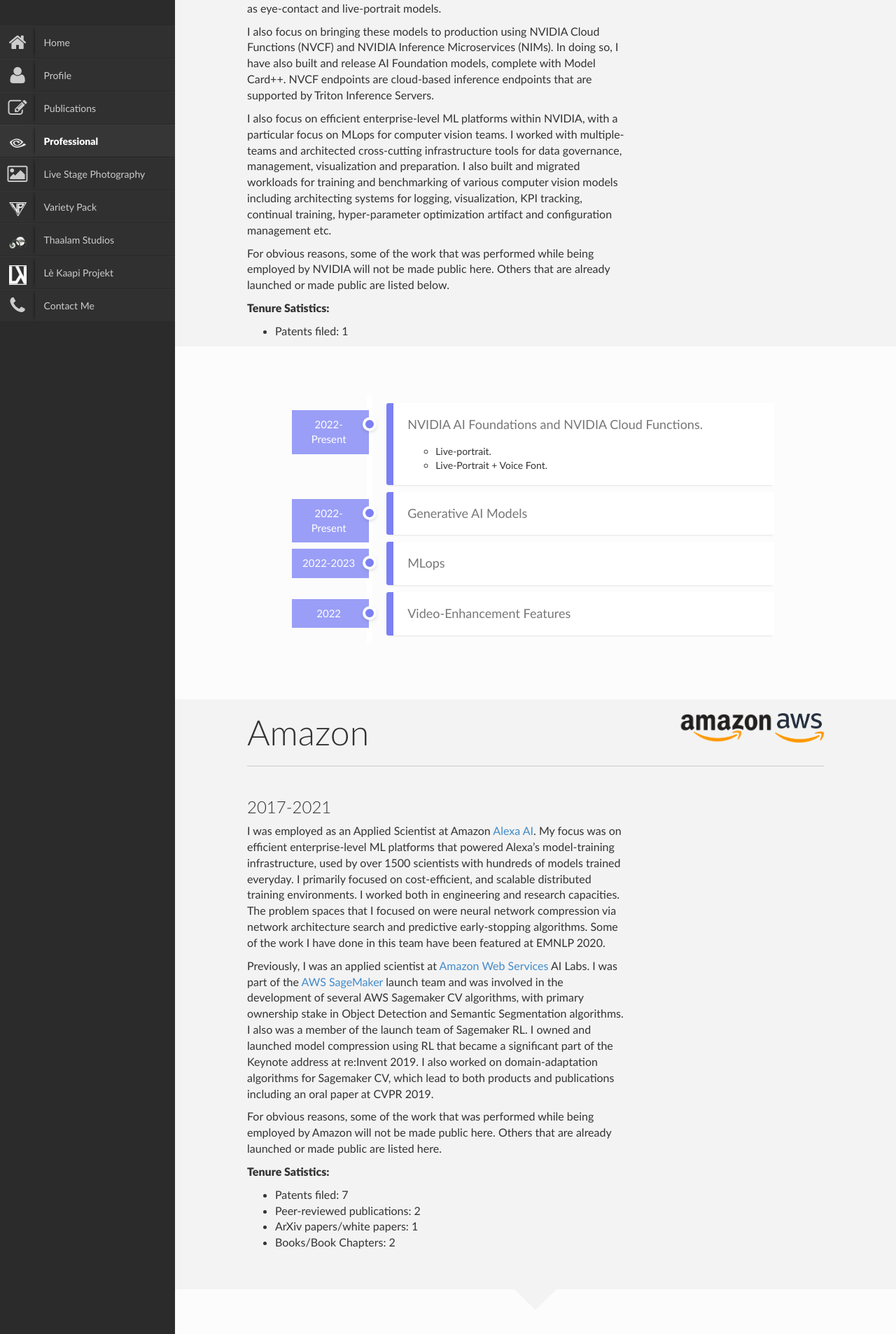
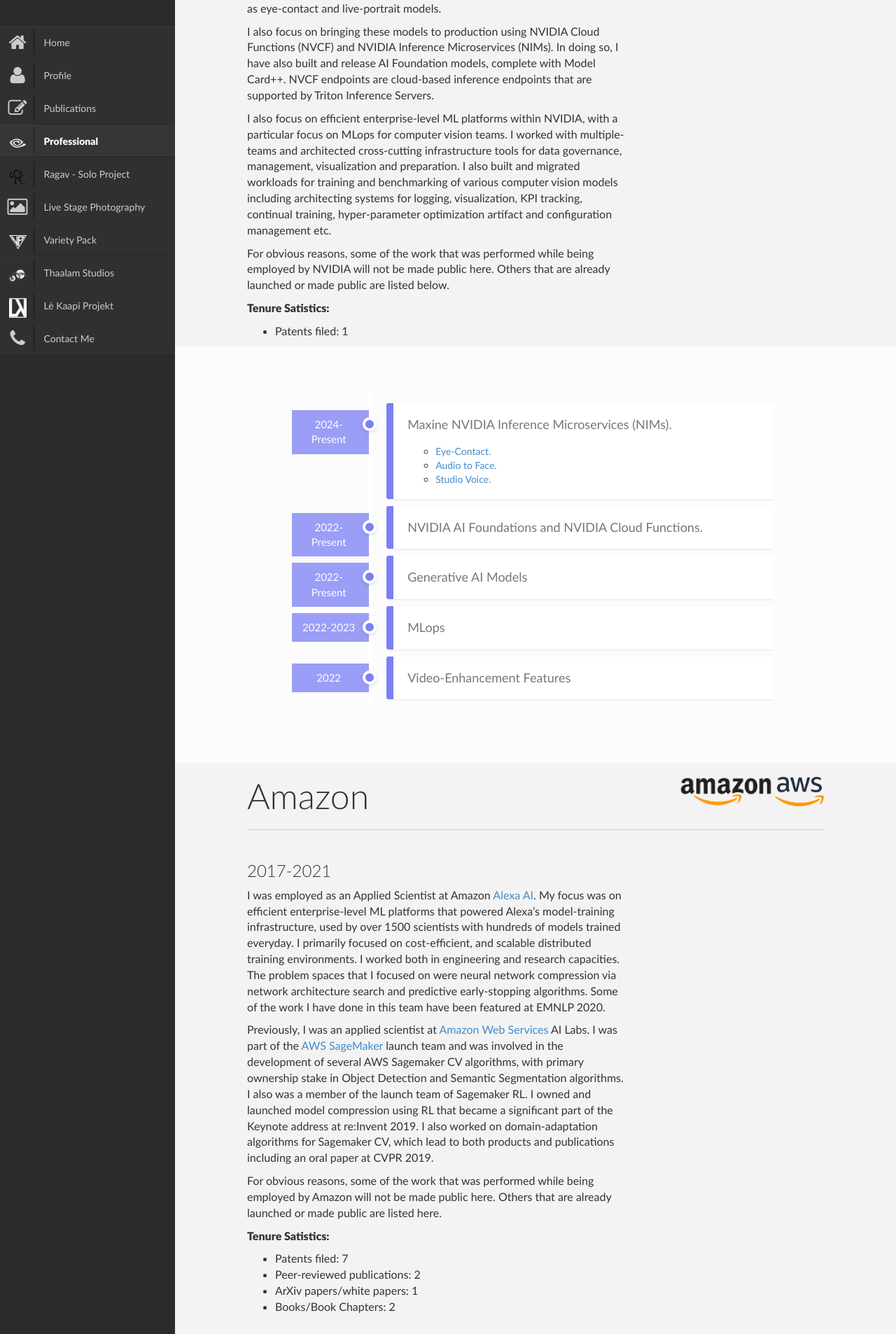
Before and after one commit to ragavvenkatesan/ragavvenkatesan.github.io, a Jekyll site: the page built from professional.html, in a window 1280 px wide. Shown: the part 328-2234 px from the top of the page at 70% size. Built offline with Jekyll 4.4.1, drawn with Linux system fonts in a browser that asks for light colours; nearby versions of some CDN libraries.

Commit message:
add solo project epk link

```diff
--- a/_includes/nvidia_work.html
+++ b/_includes/nvidia_work.html
@@ -1,4 +1,4 @@
-<!--
+
 <li class="open">
     <div class="date">2024-Present</div>
     <div class="circle"></div>
@@ -7,13 +7,14 @@
         <div class="text row">
             <div class="col-md-10">
                 <ul>
-                    <li>Eye-Contact.</li>
+                    <li><a href="https://build.nvidia.com/nvidia/eyecontact">Eye-Contact.</a></li>
+                    <li><a href="https://build.nvidia.com/nvidia/audio2face-2d">Audio to Face.</a></li>
+                    <li><a href="https://build.nvidia.com/nvidia/studiovoice">Studio Voice.</a></li>
                 </ul>
             </div>
         </div>
     </div>
 </li>
--->
 <li class="open">
     <div class="date">2022-Present</div>
     <div class="circle"></div>
--- a/_includes/sidebar.html
+++ b/_includes/sidebar.html
@@ -57,6 +57,17 @@
             <a href="{{site.url}}/professional.html">
               <div class="icon"><img width="25em" src="{{site.url}}/img/nvidia-fa.png"></div>
               <div class="text">Professional</div>
+            </a>
+          </li>
+
+          {% if page.path == "epk/index.html" %}
+          <li class="currentmenu">
+            {% else %}
+          <li>
+            {% endif %}
+            <a href="{{site.url}}/epk">
+              <div class="icon"><img width="25em" src="{{site.url}}/img/personal/ragav-logo.png"></div>
+              <div class="text">Ragav - Solo Project</div>
             </a>
           </li>
 
```
Also changed, not shown: _includes/creative_news.html (+49 -0 lines), img/personal/ragav-logo.png (added).
